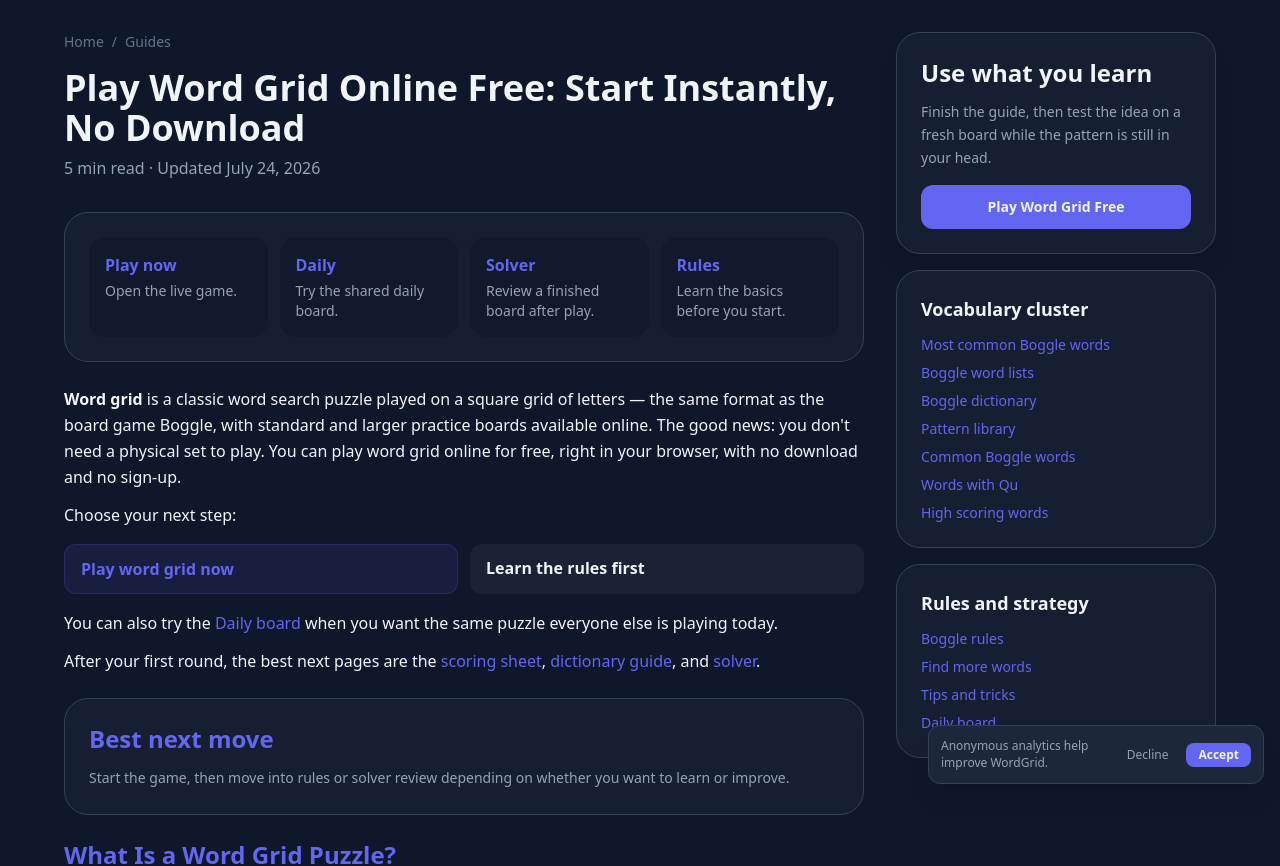
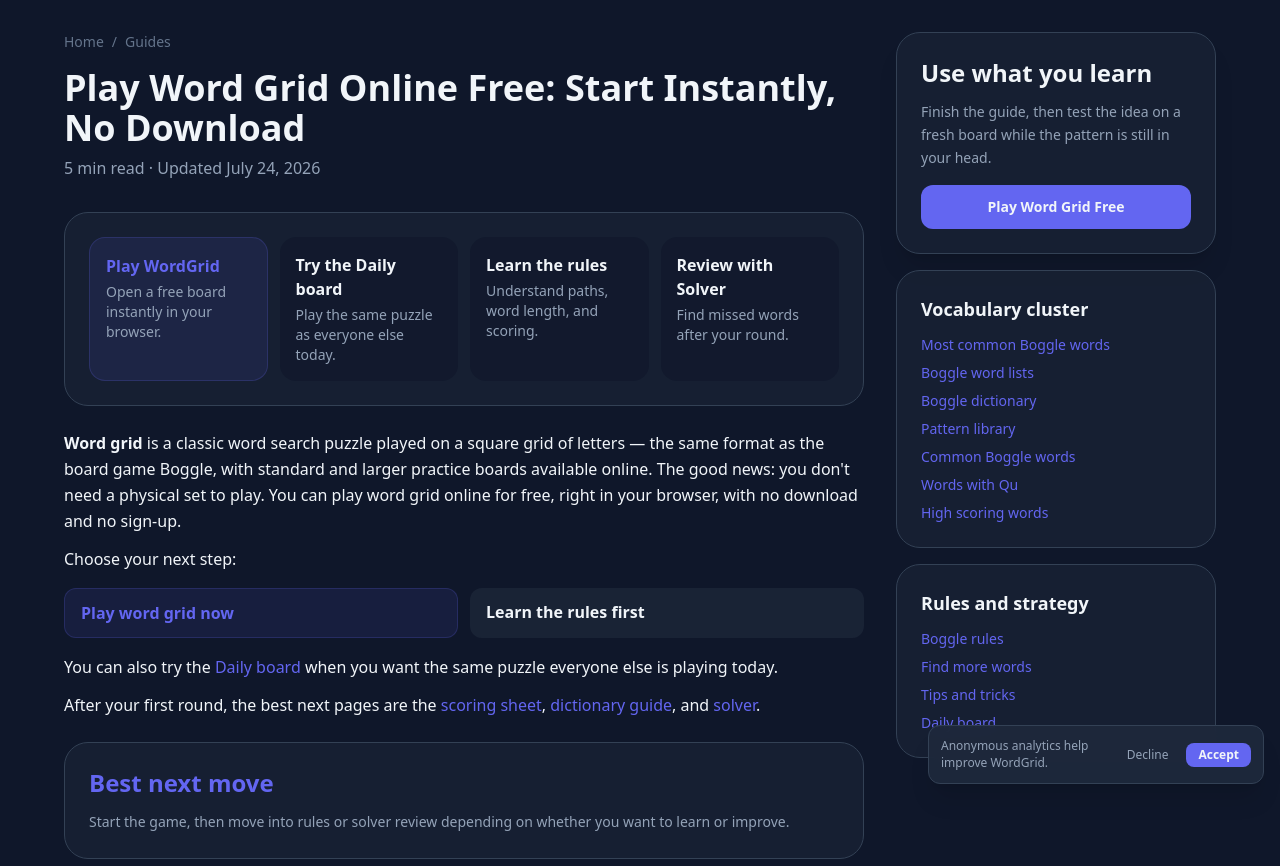
Before and after one commit to aieasygames-alt/wordgrid, a Next.js app: page /guides/play-word-grid-online in a window 1280 px wide. Shown: the top 866 px of the page. Built offline with nearby package versions, Linux system fonts and the light colour scheme.

Commit message:
feat: align play and rules guide journeys

```diff
--- a/src/app/guides/boggle-game-online/page.tsx
+++ b/src/app/guides/boggle-game-online/page.tsx
@@ -1,6 +1,7 @@
 import type { Metadata } from "next";
 import Link from "next/link";
 import { GuideDesktopShell } from "@/components/GuideDesktopShell";
+import GuideActionBar from "@/components/GuideActionBar";
 
 export const metadata: Metadata = {
   title: "Boggle Game Online — Free Play in Your Browser",
@@ -119,6 +120,13 @@
           </h1>
           <p className="text-text-muted">6 min read &middot; Updated July 24, 2026</p>
         </header>
+
+        <GuideActionBar
+          primary={{ href: "/play", label: "Play Boggle online", detail: "Open a free board in your browser." }}
+          secondary={{ href: "/daily", label: "Try today&apos;s Daily", detail: "Play the same shared board as everyone else." }}
+          tertiary={{ href: "/guides/boggle-rules-beginners", label: "Learn the rules", detail: "Get the 4x4 rules and scoring basics." }}
+          quaternary={{ href: "/solver", label: "Review after play", detail: "Find missed words when the round ends." }}
+        />
 
         <div className="space-y-6 text-text">
           <section>
--- a/src/app/guides/boggle-rules-beginners/page.tsx
+++ b/src/app/guides/boggle-rules-beginners/page.tsx
@@ -1,5 +1,7 @@
 import type { Metadata } from "next";
+import Link from "next/link";
 import GuideImage from "@/components/GuideImage";
+import GuideActionBar from "@/components/GuideActionBar";
 
 export const metadata: Metadata = {
   title: "Boggle Rules for Beginners: How to Play, Score, and Win",
@@ -129,26 +131,12 @@
           <p className="text-text-muted">8 min read &middot; Updated July 2026</p>
         </header>
 
-        <section className="mb-6 rounded-3xl border border-border bg-surface/50 p-5 sm:p-6">
-          <div className="grid gap-3 sm:grid-cols-2 xl:grid-cols-4">
-            <a href="/play/" className="rounded-2xl bg-bg/60 p-4 hover:bg-bg/80 transition">
-              <div className="font-semibold text-primary">Play now</div>
-              <p className="mt-1 text-sm text-text-muted">Try the rules on a live board.</p>
-            </a>
-            <a href="/words/" className="rounded-2xl bg-bg/60 p-4 hover:bg-bg/80 transition">
-              <div className="font-semibold text-primary">Study words</div>
-              <p className="mt-1 text-sm text-text-muted">Learn words and scoring cues.</p>
-            </a>
-            <a href="/solver/" className="rounded-2xl bg-bg/60 p-4 hover:bg-bg/80 transition">
-              <div className="font-semibold text-primary">Use solver</div>
-              <p className="mt-1 text-sm text-text-muted">Check a finished board after play.</p>
-            </a>
-            <a href="/guides/boggle-scoring-sheet/" className="rounded-2xl bg-bg/60 p-4 hover:bg-bg/80 transition">
-              <div className="font-semibold text-primary">Scoring sheet</div>
-              <p className="mt-1 text-sm text-text-muted">Jump to points and examples.</p>
-            </a>
-          </div>
-        </section>
+        <GuideActionBar
+          primary={{ href: "/play", label: "Play the rules", detail: "Try a live board while the basics are fresh." }}
+          secondary={{ href: "/guides/boggle-scoring-sheet", label: "Learn scoring", detail: "See points by word length with examples." }}
+          tertiary={{ href: "/words", label: "Study words", detail: "Build vocabulary and spot useful patterns." }}
+          quaternary={{ href: "/solver", label: "Review a board", detail: "Use Solver after you finish playing." }}
+        />
 
         <div className="space-y-6 text-text">
           {/* Intro */}
--- a/src/app/guides/play-boggle-online-free/page.tsx
+++ b/src/app/guides/play-boggle-online-free/page.tsx
@@ -1,6 +1,7 @@
 import type { Metadata } from "next";
 import Link from "next/link";
 import { GuideDesktopShell } from "@/components/GuideDesktopShell";
+import GuideActionBar from "@/components/GuideActionBar";
 
 export const metadata: Metadata = {
   title: "Play Boggle Online Free — No Download, No Sign-Up",
@@ -119,6 +120,13 @@
           </h1>
           <p className="text-text-muted">6 min read &middot; Updated July 24, 2026</p>
         </header>
+
+        <GuideActionBar
+          primary={{ href: "/play", label: "Play free Boggle", detail: "Start a board now with no download or sign-up." }}
+          secondary={{ href: "/daily", label: "Play today&apos;s Daily", detail: "Compare the shared board with friends." }}
+          tertiary={{ href: "/guides/boggle-rules-beginners", label: "Read simple rules", detail: "Learn adjacency, word length, and scoring." }}
+          quaternary={{ href: "/solver", label: "Review missed words", detail: "Use Solver after the timer ends." }}
+        />
 
         <div className="space-y-6 text-text">
           <section>
--- a/src/app/guides/play-word-grid-online/page.tsx
+++ b/src/app/guides/play-word-grid-online/page.tsx
@@ -1,6 +1,7 @@
 import type { Metadata } from "next";
 import Link from "next/link";
 import { GuideDesktopShell } from "@/components/GuideDesktopShell";
+import GuideActionBar from "@/components/GuideActionBar";
 
 export const metadata: Metadata = {
   title: "Play Word Grid Online Free — Start Instantly",
@@ -111,26 +112,12 @@
           <p className="text-text-muted">5 min read &middot; Updated July 24, 2026</p>
         </header>
 
-        <section className="mb-6 rounded-3xl border border-border bg-surface/50 p-5 sm:p-6">
-          <div className="grid gap-3 sm:grid-cols-2 xl:grid-cols-4">
-            <Link href="/play" className="rounded-2xl bg-bg/60 p-4 hover:bg-bg/80 transition">
-              <div className="font-semibold text-primary">Play now</div>
-              <p className="mt-1 text-sm text-text-muted">Open the live game.</p>
-            </Link>
-            <Link href="/daily" className="rounded-2xl bg-bg/60 p-4 hover:bg-bg/80 transition">
-              <div className="font-semibold text-primary">Daily</div>
-              <p className="mt-1 text-sm text-text-muted">Try the shared daily board.</p>
-            </Link>
-            <Link href="/solver" className="rounded-2xl bg-bg/60 p-4 hover:bg-bg/80 transition">
-              <div className="font-semibold text-primary">Solver</div>
-              <p className="mt-1 text-sm text-text-muted">Review a finished board after play.</p>
-            </Link>
-            <Link href="/guides/boggle-rules-beginners" className="rounded-2xl bg-bg/60 p-4 hover:bg-bg/80 transition">
-              <div className="font-semibold text-primary">Rules</div>
-              <p className="mt-1 text-sm text-text-muted">Learn the basics before you start.</p>
-            </Link>
-          </div>
-        </section>
+        <GuideActionBar
+          primary={{ href: "/play", label: "Play WordGrid", detail: "Open a free board instantly in your browser." }}
+          secondary={{ href: "/daily", label: "Try the Daily board", detail: "Play the same puzzle as everyone else today." }}
+          tertiary={{ href: "/guides/boggle-rules-beginners", label: "Learn the rules", detail: "Understand paths, word length, and scoring." }}
+          quaternary={{ href: "/solver", label: "Review with Solver", detail: "Find missed words after your round." }}
+        />
 
         <div className="space-y-6 text-text">
           <section>
```
